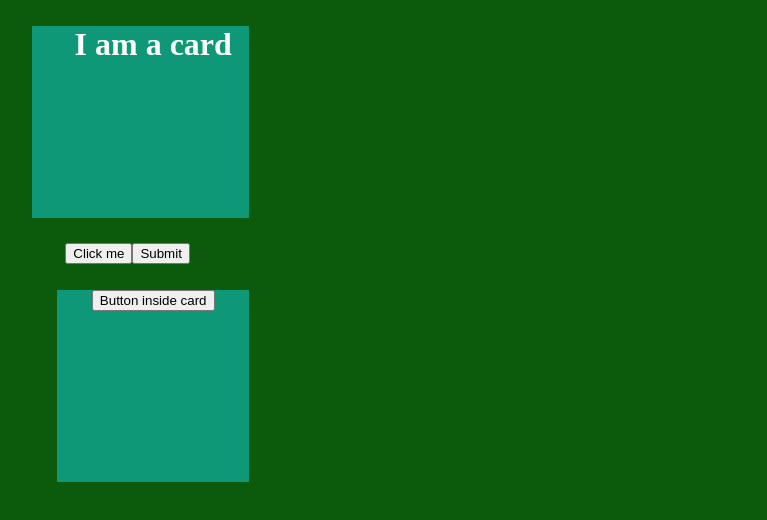
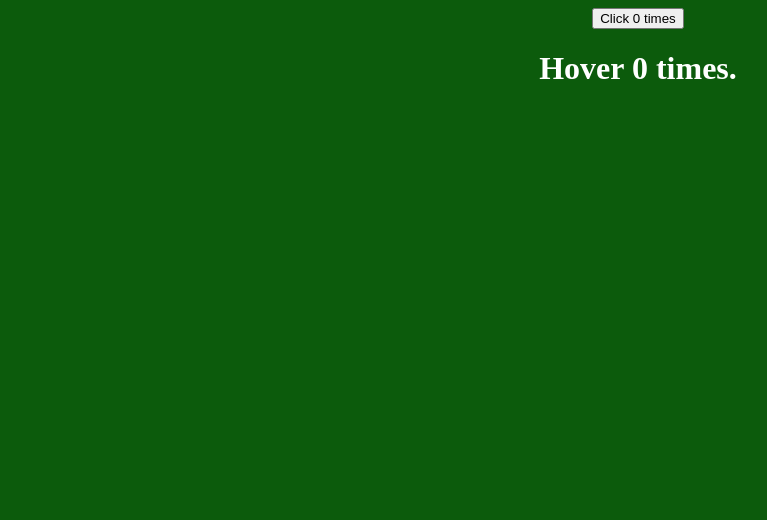
Before and after one commit to SazinSamin/ReactJs, a React (Create React App) app: page / in a window 1280 px wide. Shown: the top 520 px of the page, without its empty margins (2-769 px from the left). Built offline with nearby package versions, Linux system fonts and the light colour scheme.

Commit message:
Higher Order Component

```diff
--- a/database/db.json
+++ /dev/null
@@ -1,73 +0,0 @@
-{ "notebooks" : [
-  {
-    "id": 1,
-    "title": "Notebook 1",
-    "author": "John Doe",
-    "created_at": "2023-05-15T10:00:00Z",
-    "count": 10
-  },
-  {
-    "id": 2,
-    "title": "Notebook 2",
-    "author": "Jane Smith",
-    "created_at": "2023-05-16T14:30:00Z",
-    "count": 10
-  },
-  {
-    "id": 3,
-    "title": "Notebook 3",
-    "author": "Mike Johnson",
-    "created_at": "2023-05-17T09:45:00Z",
-    "count": 10
-  },
-  {
-    "id": 4,
-    "title": "Notebook 4",
-    "author": "Emily Brown",
-    "created_at": "2023-05-18T16:15:00Z",
-    "count": 10
-  },
-  {
-    "id": 5,
-    "title": "Notebook 5",
-    "author": "David Wilson",
-    "created_at": "2023-05-19T12:00:00Z",
-    "count": 10
-  },
-  {
-    "id": 6,
-    "title": "Notebook 6",
-    "author": "Sarah Davis",
-    "created_at": "2023-05-20T09:30:00Z",
-    "count": 10
-  },
-  {
-    "id": 7,
-    "title": "Notebook 7",
-    "author": "Michael Lee",
-    "created_at": "2023-05-21T15:45:00Z",
-    "count": 10
-  },
-  {
-    "id": 8,
-    "title": "Notebook 8",
-    "author": "Emma Clark",
-    "created_at": "2023-05-22T11:20:00Z",
-    "count": 10
-  },
-  {
-    "id": 9,
-    "title": "Notebook 9",
-    "author": "Daniel Adams",
-    "created_at": "2023-05-23T13:10:00Z",
-    "count": 10
-  },
-  {
-    "id": 10,
-    "title": "Notebook 10",
-    "author": "Olivia Hall",
-    "created_at": "2023-05-24T17:30:00Z",
-    "count": 10
-  }
-]
-}
--- a/public/style.css
+++ b/public/style.css
@@ -2,13 +2,4 @@ body {
     background-color: rgb(12, 91, 12);
     color: white;
     text-align: center;
-
-
 }
-
-div {
-    background-color: rgb(14, 152, 120);
-    height: 15vw;
-    width: 15vw;
-    margin: 2vw;
-}
--- a/src/App.js
+++ b/src/App.js
@@ -1,26 +1,13 @@
-import Button from "./Button"
-import Card from "./Card"
+import ClickCounter from "./HOC/ClickCounter";
+import HoverCounter from "./HOC/HoverCounter";
 
-export default function App() {
+function App() {
+  return (
+    <div>
+      <ClickCounter />
+      <HoverCounter />
+    </div>
+  );
+}
 
-
-  return <>
-    <Card>
-      <h1>I am a card</h1>
-    </Card>
-
-    <Button>
-      Click me
-    </Button>
-    <Button>
-      Submit
-    </Button>
-
-    <Card>
-      <Button>
-        Button inside card
-      </Button>
-    </Card>
-
-  </>
-}
+export default App;
--- a/src/Button.js
+++ /dev/null
@@ -1,7 +0,0 @@
-const Button = (props) => {
-  return <button>
-    {props.children}
-  </button>
-}
-
-export default Button;
--- a/src/Card.js
+++ /dev/null
@@ -1,10 +0,0 @@
-const Card = ({children}) => {
-
-  console.log(children);
-
-  return <div>
-    {children}
-  </div>
-}
-
-export default Card;
--- /dev/null
+++ b/src/HOC/ClickCounter.js
@@ -0,0 +1,13 @@
+import withCounter from "./withCounter";
+
+const ClickCounter = ({ counter, increseCount }) => {
+  return (
+    <div>
+      <button type="submit" onClick={increseCount}>
+        Click {counter} times
+      </button>
+    </div>
+  );
+};
+
+export default withCounter(ClickCounter);
--- /dev/null
+++ b/src/HOC/HoverCounter.js
@@ -0,0 +1,13 @@
+import withCounter from "./withCounter";
+
+const HoverCounter = ({ counter, increseCount }) => {
+  return (
+    <div>
+      <h1 onMouseOver={increseCount}>
+        Hover {counter} times.
+      </h1>
+    </div>
+  );
+};
+
+export default withCounter(HoverCounter);
--- /dev/null
+++ b/src/HOC/withCounter.js
@@ -0,0 +1,19 @@
+import { useState } from "react";
+
+const withCounter = (OriginalComponent) => {
+  const NewComponent = () => {
+    const [counter, setCounter] = useState(0);
+
+    const increseCount = () => {
+      setCounter(prev => {
+        return prev + 1
+      });
+    };
+
+    return <OriginalComponent counter={counter} increseCount={increseCount} />;
+  };
+
+  return NewComponent;
+};
+
+export default withCounter;
--- a/src/index.js
+++ b/src/index.js
@@ -2,9 +2,9 @@ import React from 'react';
 import ReactDOM from 'react-dom/client';
 import App from './App';
 
-
-
 const root = ReactDOM.createRoot(document.getElementById('root'));
 root.render(
-  <App />
+  <React.StrictMode>
+    <App />
+  </React.StrictMode>
 );
```
Also changed, not shown: 1 other file (tests, documents, lock files or other folders).
